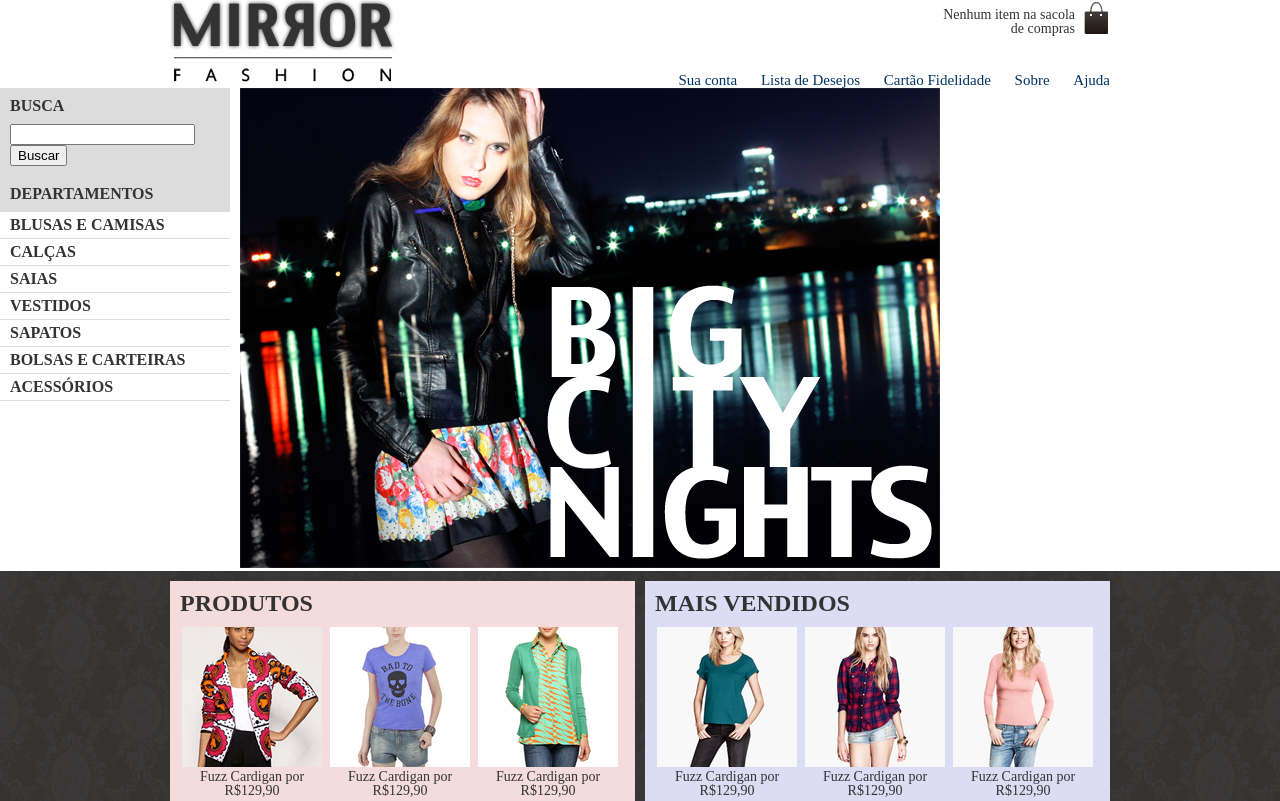
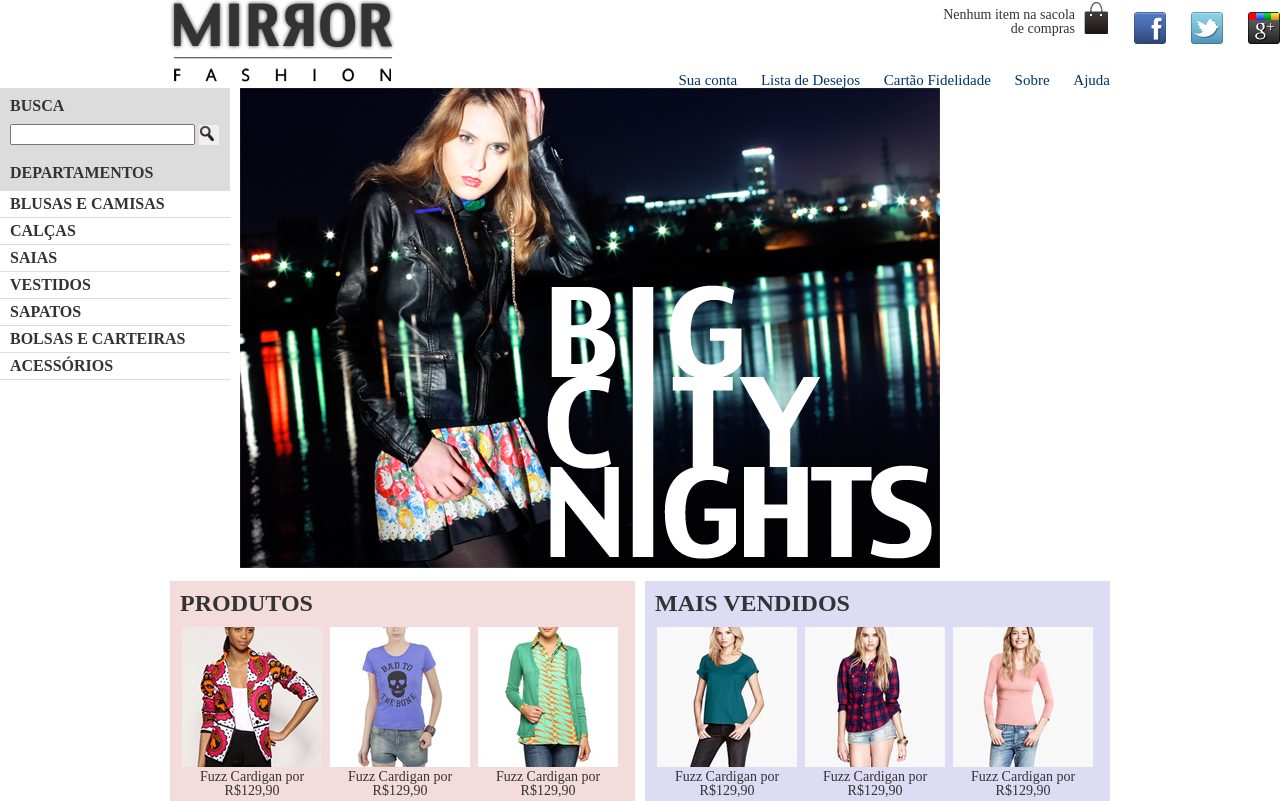
Before and after one commit to letticiaAndrade/Mirror-Fashion, a plain HTML site: page mirrorfashion/index.html in a window 1280 px wide. Shown: the top 801 px of the page. Drawn offline with Linux system fonts and the light colour scheme.

Commit message:
adicionando mais estilo no rodapé

```diff
--- a/mirrorfashion/css/estilos.css
+++ b/mirrorfashion/css/estilos.css
@@ -85,6 +85,7 @@ header {
     float: right;
     background-color: #dcdcf5;
 }
+
 .painel li {
     display: inline-block;
     vertical-align: top;
@@ -104,6 +105,56 @@ header {
     text-decoration: none;
     text-align: center;
 }
+.social a {
+    height: 32px;
+    width: 32px;
+    display: block;
+    text-indent: -9999px;
+}
 footer {
     background-image: url(../img/fundo-rodape.png);
+    clear: both;
+    padding: 20px 0;
 }
+
+footer.container {
+    position: relative;
+}
+
+.social {
+    position: absolute;
+    top: 12px;
+    right: 0;
+}
+
+
+.social a[href="https://www.facebook.com/mirrorfashion"] {
+
+    height: 32px;
+    width: 32px;
+    background-image: url(../img/facebook.png);
+
+}
+.social a[href="https://twitter.com/mirrorfashion"] {
+    background-image: url(../img/twitter.png);
+}
+.social a[href="https://plus.google.com/mirrorfashion"] {
+
+    background-image: url(../img/googleplus.png);
+}
+.social li {
+    float: left;
+    margin-left: 25px;
+}
+.busca button {
+    background-image: url(../img/busca.png);
+    background-repeat: no-repeat;
+    border: none;
+
+    width: 20px;
+    height: 20px;
+    /*aqui é uma técnica para colocar uma imagem encima do texto e
+     o text-indent negativo faz com que o texto saia da área de visão do usuário
+    e deixando somente a imagem*/
+    text-indent: -9999px;
+}
```
